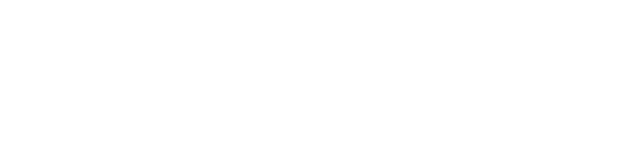
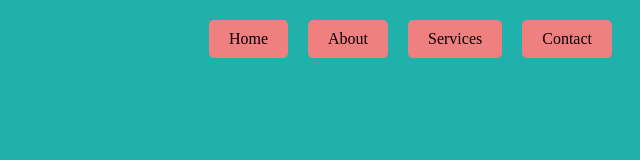
Before and after one commit to karan0701/Web-Dev, a plain HTML site: page CSS/lec36.html in a window 1280 px wide. Shown: the whole page, without its empty margins (640-1280 px from the left). Drawn offline with Linux system fonts and the light colour scheme.

Commit message:
Update lec36.html

```diff
--- a/CSS/lec36.html
+++ b/CSS/lec36.html
@@ -1,11 +1,47 @@
+    <!-- create a multicolor website which can change colors using CSS variables -->
+
 <!DOCTYPE html>
 <html lang="en">
 <head>
     <meta charset="UTF-8">
     <meta name="viewport" content="width=device-width, initial-scale=1.0">
     <title>Document</title>
+    <style>
+        :root{
+            --primary-color: lightseagreen;
+            --tertiary-color: lightcoral;
+        }
+        body{
+            background-color: var(--primary-color);
+            color: var(--secondary-color);
+        }
+        nav ul{
+            margin: 10px;
+          padding: 10px;;
+            list-style: none;
+            display: flex;
+            gap: 20px;
+            justify-content: right;
+        }
+        nav ul li{
+            background-color: var(--tertiary-color);
+            padding: 10px 20px;
+            border-radius: 5px;
+        }
+
+    </style>
 </head>
 <body>
+    <header>
+        <nav>
+            <ul>
+                <li>Home</li>
+                <li>About</li>
+                <li>Services</li>
+                <li>Contact</li>
+            </ul>
+        </nav>
+    </header>
 
 </body>
 </html>
```
